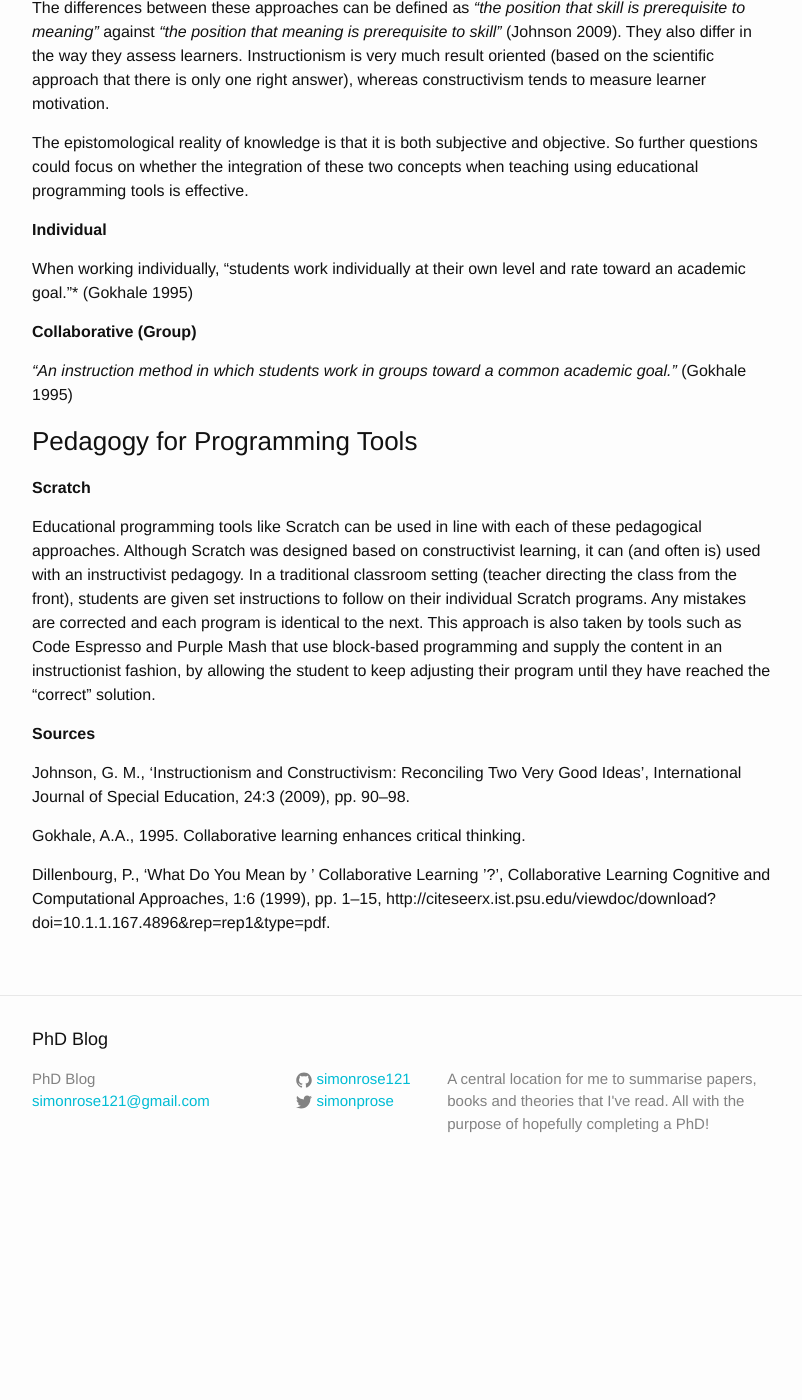
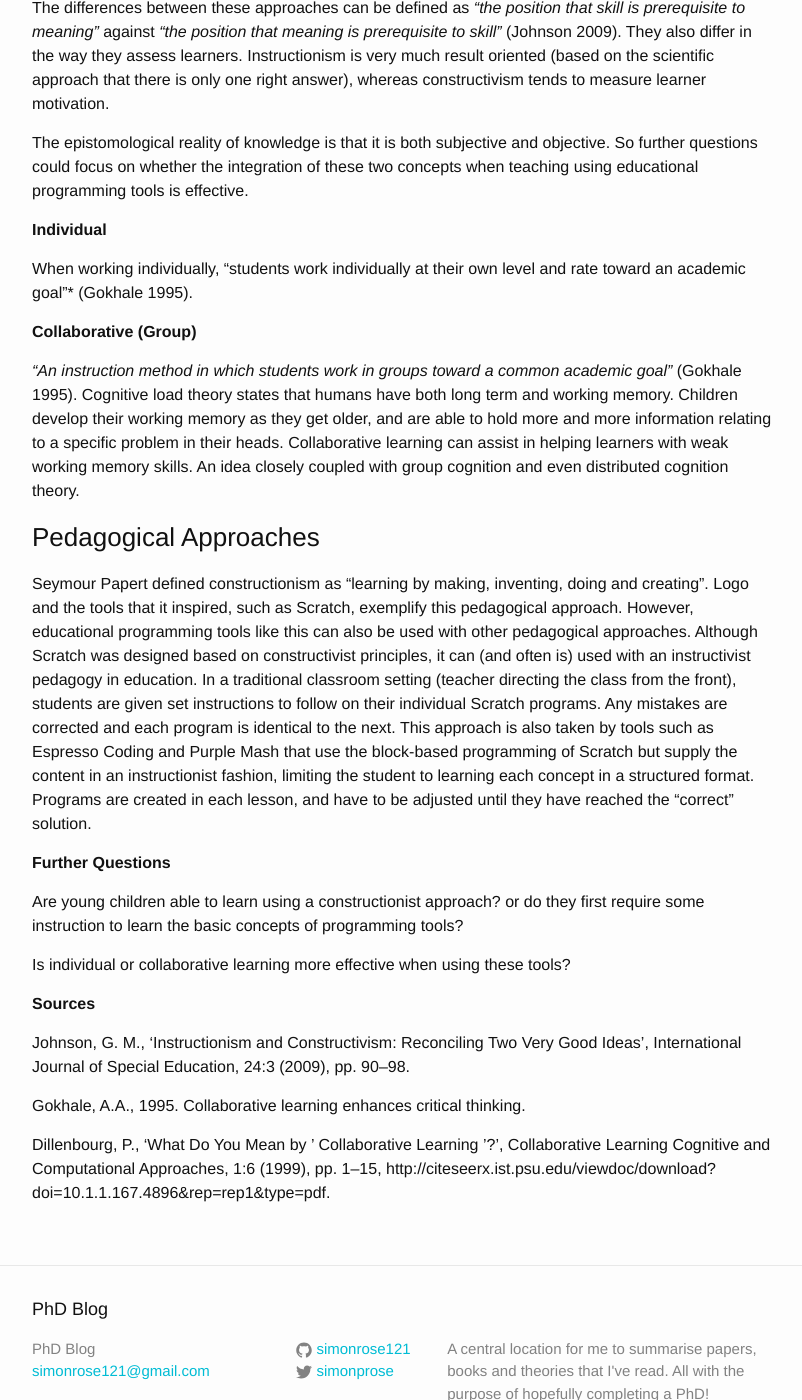
Before and after one commit to simonrose121/phd, a Jekyll site: the page built from _posts/2016-11-21-pedagogys.md, in a window 1280 px wide and 1400 px high, scrolled down 1003 px. Shown: the whole window, without its empty margins (238-1040 px from the left). Built offline with Jekyll 4.4.1, drawn with Linux system fonts in a browser that asks for light colours; before the commit the page ends 2198 px from its top, so only the background shows below that.

Commit message:
Collaborative learning and further questions

```diff
--- a/_posts/2016-11-21-pedagogys.md
+++ b/_posts/2016-11-21-pedagogys.md
@@ -23,17 +23,21 @@ The epistomological reality of knowledge is that it is both subjective and objec
 
 **Individual**
 
-When working individually, "students work individually at their own level and rate toward an academic goal."* (Gokhale 1995)
+When working individually, "students work individually at their own level and rate toward an academic goal"* (Gokhale 1995).
 
 **Collaborative (Group)**
 
-*"An instruction method in which students work in groups toward a common academic goal."* (Gokhale 1995)
+*"An instruction method in which students work in groups toward a common academic goal"* (Gokhale 1995). Cognitive load theory states that humans have both long term and working memory. Children develop their working memory as they get older, and are able to hold more and more information relating to a specific problem in their heads. Collaborative learning can assist in helping learners with weak working memory skills. An idea closely coupled with group cognition and even distributed cognition theory.
 
-### Pedagogy for Programming Tools
+### Pedagogical Approaches
 
-**Scratch**
+Seymour Papert defined constructionism as "learning by making, inventing, doing and creating". Logo and the tools that it inspired, such as Scratch, exemplify this pedagogical approach. However, educational programming tools like this can also be used with other pedagogical approaches. Although Scratch was designed based on constructivist principles, it can (and often is) used with an instructivist pedagogy in education. In a traditional classroom setting (teacher directing the class from the front), students are given set instructions to follow on their individual Scratch programs. Any mistakes are corrected and each program is identical to the next. This approach is also taken by tools such as Espresso Coding and Purple Mash that use the block-based programming of Scratch but supply the content in an instructionist fashion, limiting the student to learning each concept in a structured format. Programs are created in each lesson, and have to be adjusted until they have reached the "correct" solution.
 
-Educational programming tools like Scratch can be used in line with each of these pedagogical approaches. Although Scratch was designed based on constructivist learning, it can (and often is) used with an instructivist pedagogy. In a traditional classroom setting (teacher directing the class from the front), students are given set instructions to follow on their individual Scratch programs. Any mistakes are corrected and each program is identical to the next. This approach is also taken by tools such as Code Espresso and Purple Mash that use block-based programming and supply the content in an instructionist fashion, by allowing the student to keep adjusting their program until they have reached the "correct" solution.
+**Further Questions**
+
+Are young children able to learn using a constructionist approach? or do they first require some instruction to learn the basic concepts of programming tools?
+
+Is individual or collaborative learning more effective when using these tools?
 
 **Sources**
 
```
